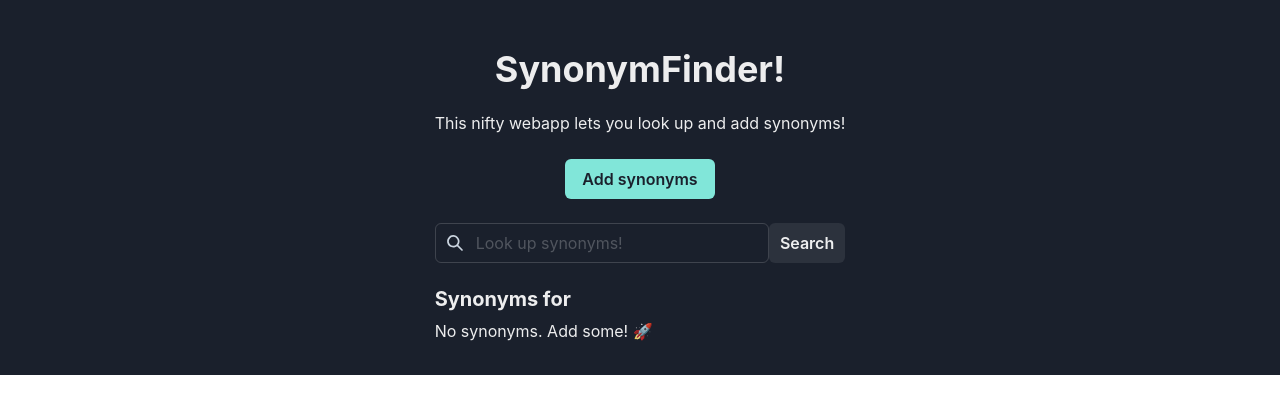
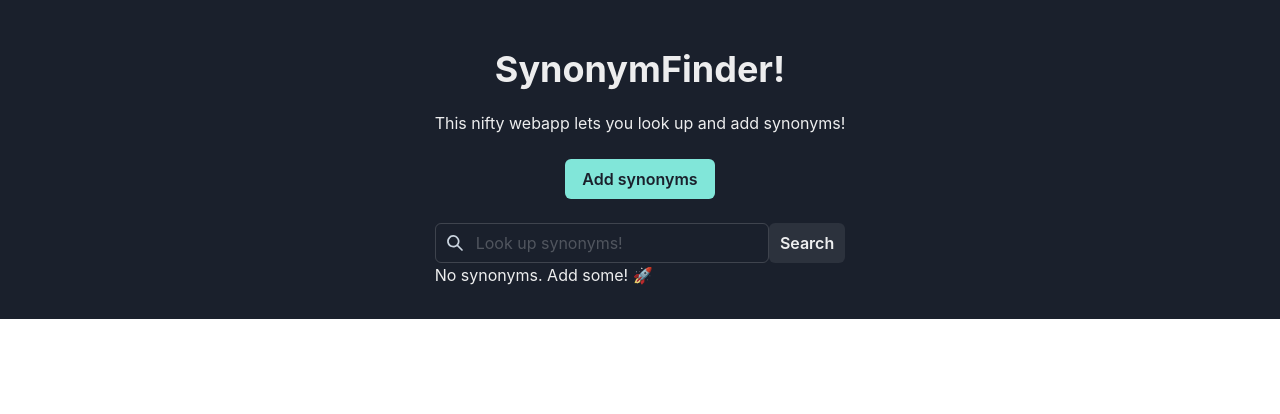
Before and after one commit to flindback/reeinvent-tech-test, a React (Vite) app in the folder client/: page / in a window 1280 px wide. Shown: the top 414 px of the page. Built offline with nearby package versions, Linux system fonts and the light colour scheme.

Commit message:
Only show <Header> in result when a search has been made at least once

```diff
--- a/client/src/components/Results/index.jsx
+++ b/client/src/components/Results/index.jsx
@@ -23,9 +23,14 @@ const Results = () => {
 
   return (
     <Stack>
-      <Heading as="h2" align={"left"} size="md" pt="24px">
-        Synonyms for {lastSearchTerm}
-      </Heading>
+      {lastSearchTerm.length ? (
+        <Heading as="h2" align={"left"} size="md" pt="24px">
+          Synonyms for {lastSearchTerm}
+        </Heading>
+      ) : (
+        ""
+      )}
+
       <Wrap>
         {synonyms.length ? (
           wordList.map((word) => {
```
